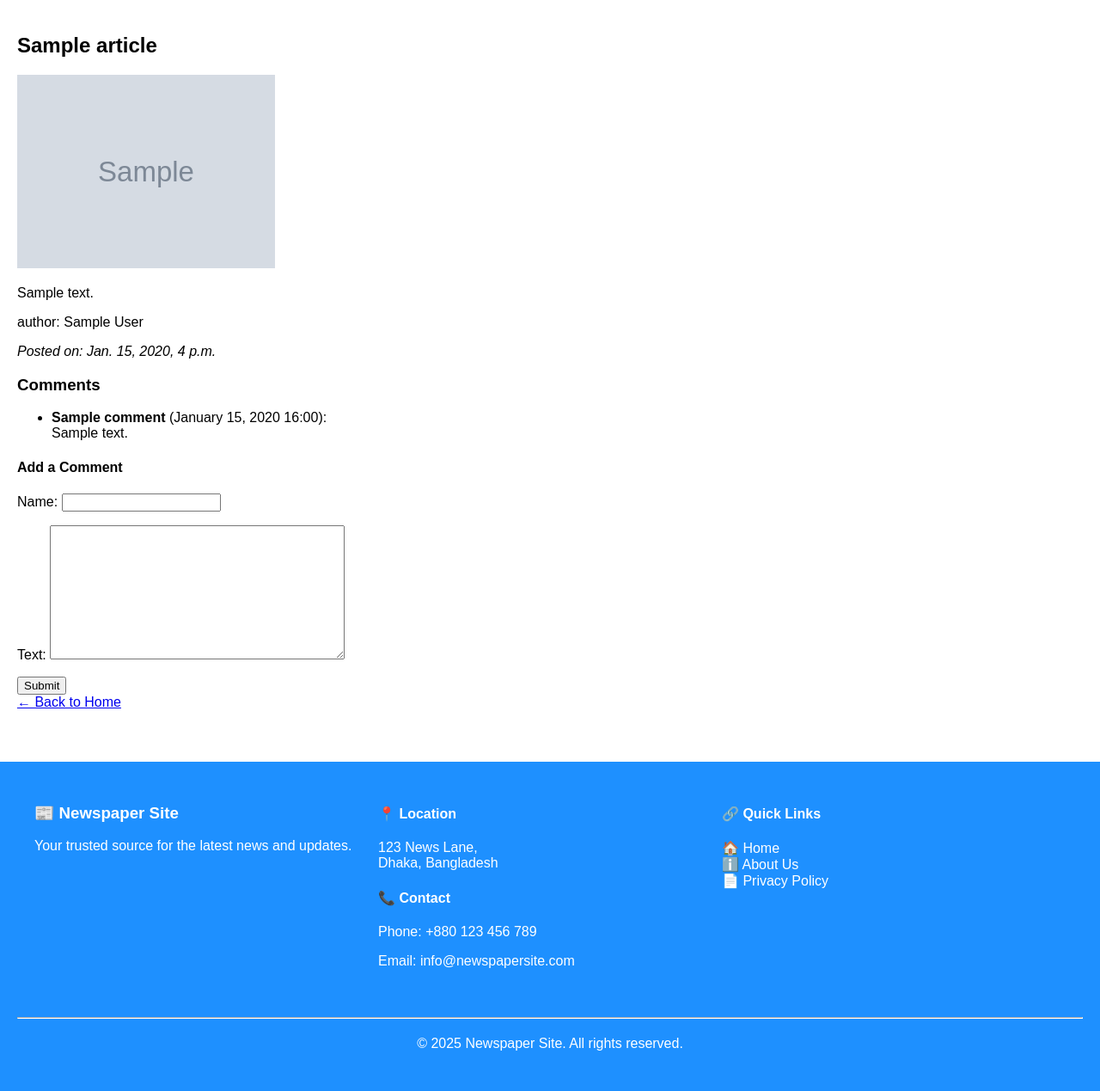
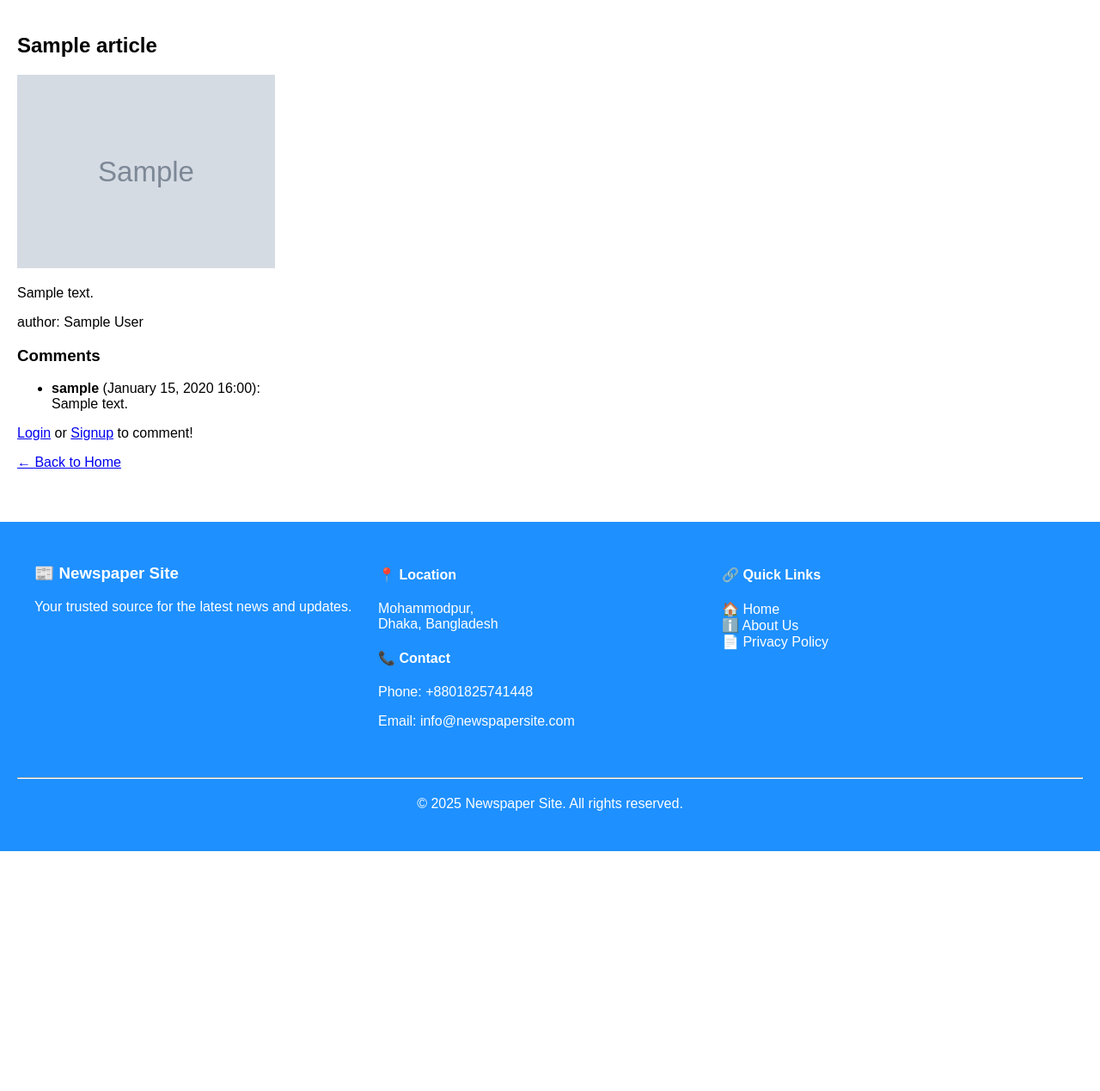
Before and after one commit to arafatsheikh098/NewsPaper_Site, a Django app: page /article/1/ in a window 1280 px wide. Shown: the part 42-1311 px from the top of the page at 86% size. After the commit the page ends 1032 px from the top, so only its background shows below. Run offline with Django 5.2, Linux system fonts and the light colour scheme; tables that the repository leaves empty hold one stand-in row (values such as "Sample post"); grey boxes marked "Sample" are stand-in pictures.

Commit message:
User login ,logout and signup added

```diff
--- a/news/admin.py
+++ b/news/admin.py
@@ -5,8 +5,8 @@ admin.site.register(Article)
 admin.site.register(Category)
 @admin.register(Comment)
 class CommentAdmin(admin.ModelAdmin):
-    list_display = ('article', 'name', 'text', 'created_at')
-    readonly_fields = ('article', 'name', 'text', 'created_at')  # Make fields read-only
+    list_display = ('article', 'user', 'text', 'created_at')
+    readonly_fields = ('article', 'user', 'text', 'created_at')  # Make fields read-only
 
     def has_change_permission(self, request, obj=None):
         return False
--- a/news/forms.py
+++ b/news/forms.py
@@ -1,7 +1,17 @@
 from django import forms
 from .models import Comment
+from django.contrib.auth.forms import UserCreationForm
+from django.contrib.auth.models import User
 
 class CommentForm(forms.ModelForm):
     class Meta:
         model = Comment
-        fields = ['name', 'text']
+        fields = ['text']
+
+
+class SignUpForm(UserCreationForm):
+    email = forms.EmailField(required=True)
+
+    class Meta:
+        model = User
+        fields = ('username', 'email', 'password1', 'password2')
--- a/news/models.py
+++ b/news/models.py
@@ -1,4 +1,5 @@
 from django.db import models
+from django.contrib.auth.models import User
 
 class Category(models.Model):
     name = models.CharField(max_length=100)
@@ -18,9 +19,9 @@ class Article(models.Model):
 
 class Comment(models.Model):
     article = models.ForeignKey(Article, on_delete=models.CASCADE, related_name='comments')
-    name = models.CharField(max_length=100)
+    user = models.ForeignKey(User, on_delete=models.CASCADE)  # 🔥 linked to User
     text = models.TextField()
     created_at = models.DateTimeField(auto_now_add=True)
 
     def __str__(self):
-        return f'Comment by {self.name} on {self.article.title}'
+        return f'Comment by {self.user.username} on {self.article.title}'
--- a/news/urls.py
+++ b/news/urls.py
@@ -1,9 +1,14 @@
 from django.urls import path
 from . import views
+from django.contrib.auth import views as auth_views
+from .views import signup_view
 
 urlpatterns = [
     path('', views.home, name='home'),
     path('category/<int:category_id>/', views.category_articles, name='category_articles'),
     path('article/<int:article_id>/', views.article_detail, name='article_detail'),
     path('search/', views.search_articles, name='search_articles'),
+    path('login/', auth_views.LoginView.as_view(template_name='login.html'), name='login'),
+    path('logout/', auth_views.LogoutView.as_view(next_page='home'), name='logout'),
+    path('signup/', signup_view, name='signup'),
 ]
--- a/news/views.py
+++ b/news/views.py
@@ -3,9 +3,11 @@ from .models import Article, Category
 from django.db.models import Q
 from django.utils import timezone
 from .forms import CommentForm
+from django.contrib.auth import login
+from .forms import SignUpForm
 
 def home(request):
-    query = request.GET.get('q')  # q is the input name in our form
+    query = request.GET.get('q')
     if query:
         articles = Article.objects.filter(
             Q(title__icontains=query) | Q(content__icontains=query)
@@ -30,12 +32,16 @@ def article_detail(request, article_id):
     comments = article.comments.all().order_by('-created_at')
 
     if request.method == 'POST':
-        form = CommentForm(request.POST)
-        if form.is_valid():
-            comment = form.save(commit=False)
-            comment.article = article
-            comment.save()
-            return redirect('article_detail', article_id=article.id)
+        if request.user.is_authenticated:
+            form = CommentForm(request.POST)
+            if form.is_valid():
+                comment = form.save(commit=False)
+                comment.article = article
+                comment.user = request.user
+                comment.save()
+                return redirect('article_detail', article_id=article.id)
+        else:
+            return redirect('login')
     else:
         form = CommentForm()
     return render(request, 'article_detail.html', {'article': article,'now': timezone.now(),'comments': comments,
@@ -46,3 +52,16 @@ def search_articles(request):
     query = request.GET.get('q')
     articles = Article.objects.filter(title__icontains=query) if query else []
     return render(request, 'search_results.html', {'articles': articles, 'query': query})
+
+
+
+def signup_view(request):
+    if request.method == 'POST':
+        form = SignUpForm(request.POST)
+        if form.is_valid():
+            user = form.save()
+            login(request, user)
+            return redirect('home')
+    else:
+        form = SignUpForm()
+    return render(request, 'signup.html', {'form': form})
--- a/templates/article_detail.html
+++ b/templates/article_detail.html
@@ -7,11 +7,10 @@
 {% endif %}
 <p>{{ article.content }}</p>
 <p>author: {{ article.author_name }}</p>
-<p><em>Posted on: {{ article.date_posted }}</em></p>
 <h3>Comments</h3>
 <ul>
     {% for comment in comments %}
-        <li><strong>{{ comment.name }}</strong> ({{ comment.created_at|date:"F j, Y H:i" }}):<br>
+        <li><strong>{{ comment.user.username }}</strong> ({{ comment.created_at|date:"F j, Y H:i" }}):<br>
             {{ comment.text }}
         </li>
     {% empty %}
@@ -19,12 +18,17 @@
     {% endfor %}
 </ul>
 
+{% if user.is_authenticated %}
     <h4>Add a Comment</h4>
     <form method="post">
         {% csrf_token %}
         {{ form.as_p }}
         <button type="submit">Submit</button>
     </form>
+{% else %}
+    <p><a href="{% url 'login' %}">Login</a> or <a href="{% url 'signup' %}">Signup</a> to comment!</p>
+{% endif %}
+
 
 
 <a href="/">← Back to Home</a>
--- a/templates/base.html
+++ b/templates/base.html
@@ -7,6 +7,9 @@
             font-family: Arial, sans-serif;
             margin: 0;
             padding: 0;
+        min-height: 100vh; /* Full height of viewport */
+        display: flex;
+        flex-direction: column;
         }
         .navbar {
             background-color: #1e90ff;
@@ -38,6 +41,16 @@
             padding: 5px 10px;
             margin-left: 5px;
         }
+        .content {
+        flex: 1; /* 🛠 Make content area grow */
+        padding: 20px;
+    }
+        footer {
+        background-color: #1e90ff;
+        color: white;
+        padding: 30px 20px;
+        margin-top: 40px;
+    }
     </style>
 </head>
 <body>
@@ -73,10 +86,10 @@
         <!-- Contact Info -->
         <div style="flex: 1; min-width: 200px; margin-bottom: 20px;">
             <h4>📍 Location</h4>
-            <p>123 News Lane,<br>Dhaka, Bangladesh</p>
+            <p>Mohammodpur,<br>Dhaka, Bangladesh</p>
 
             <h4>📞 Contact</h4>
-            <p>Phone: +880 123 456 789</p>
+            <p>Phone: +8801825741448</p>
             <p>Email: info@newspapersite.com</p>
         </div>
 
--- a/templates/home.html
+++ b/templates/home.html
@@ -22,9 +22,11 @@
     {% for article in articles %}
         <li>
             <a href="{% url 'article_detail' article.id %}">{{ article.title }}</a>
+            <br>
             {% if article.image %}
              <img src="{{ article.image.url }}" alt="Article Image" width="300">
             {% endif %}
+            <br>
             ({{ article.date_posted|date:"M d, Y" }}) - <em>{{ article.category.name }}</em>
         </li>
     {% endfor %}
```
Also changed, not shown: templates/login.html (added, +10 -0 lines), templates/signup.html (added, +10 -0 lines), news/migrations/0009_remove_comment_name_comment_user.py (added). Lines whose indentation alone changed are shown as unchanged.
